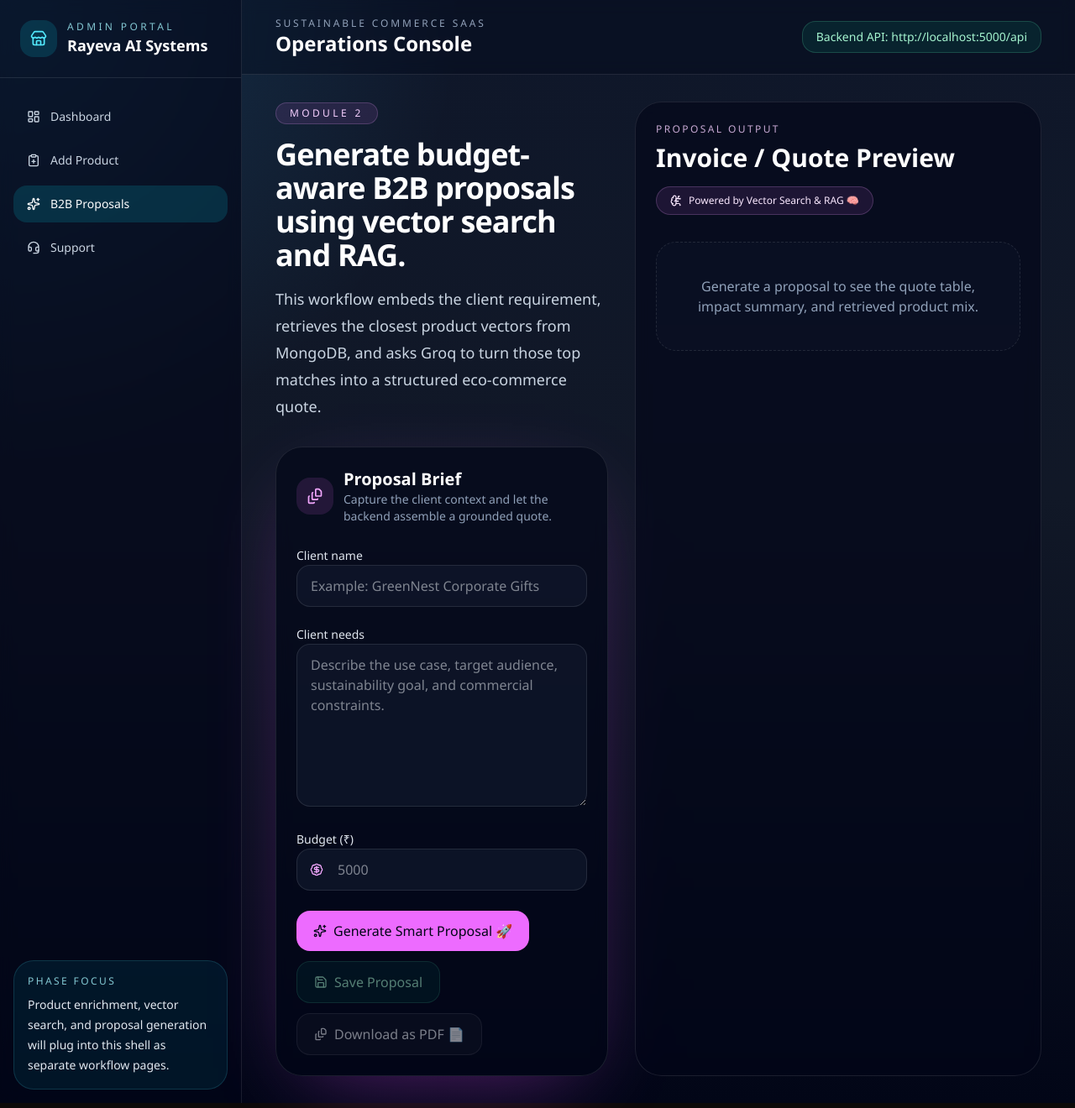
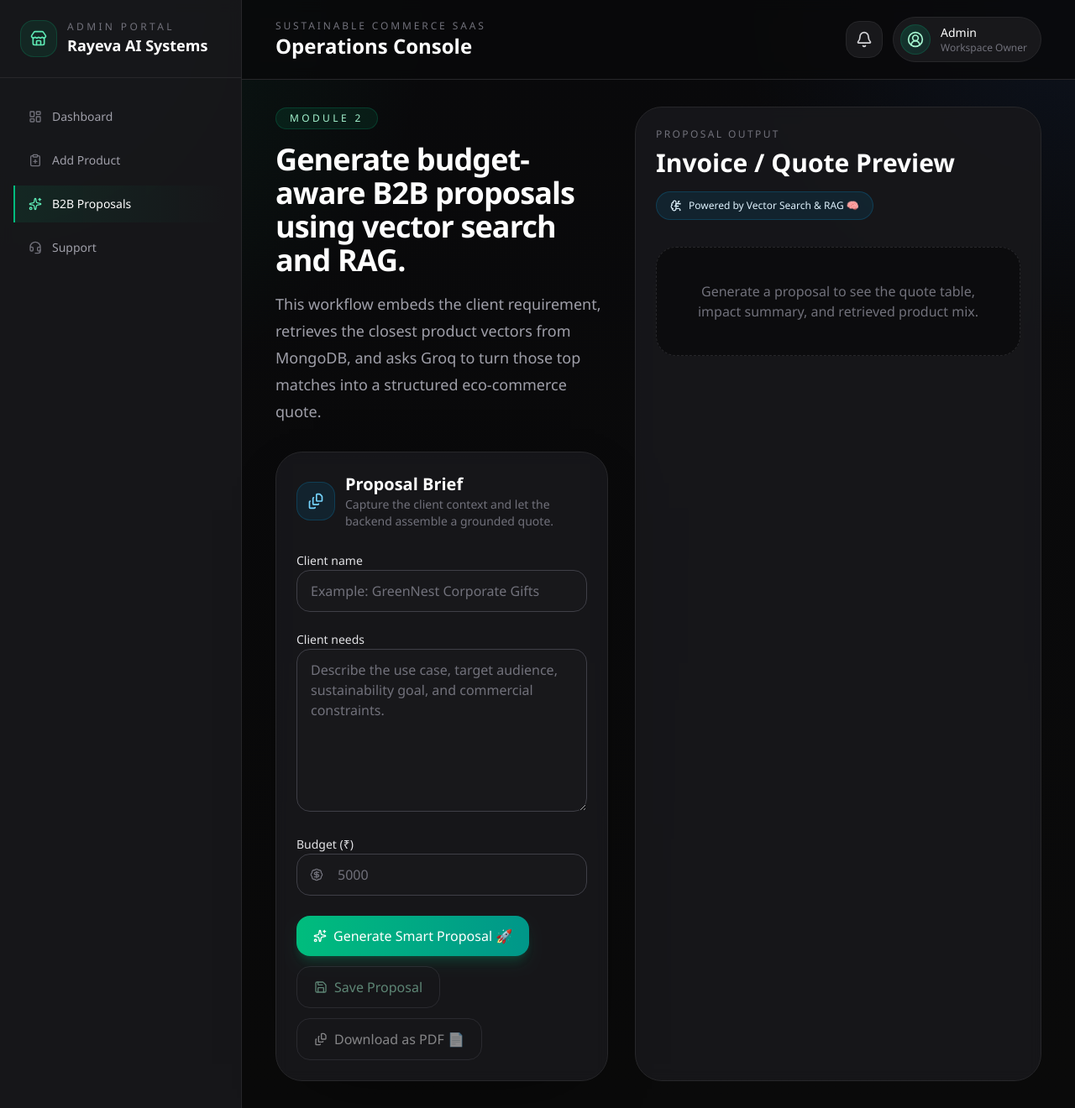
Before and after one commit to MayankSikkalwar/Sustainable_commerce_project, a React (Vite) app in the folder frontend/: page /proposals in a window 1280 px wide. Shown: the whole page at 84% size. Built offline with nearby package versions, Linux system fonts and the light colour scheme.

Commit message:
UI enhanced

```diff
--- a/frontend/src/layouts/AdminLayout.jsx
+++ b/frontend/src/layouts/AdminLayout.jsx
@@ -1,5 +1,5 @@
 import { Link, Outlet, useLocation } from "react-router-dom";
-import { ClipboardPlus, Headset, LayoutDashboard, Sparkles, Store } from "lucide-react";
+import { Bell, CircleUserRound, ClipboardPlus, Headset, LayoutDashboard, Sparkles, Store } from "lucide-react";
 
 const navigationItems = [
   {
@@ -39,16 +39,16 @@ function AdminLayout() {
   const location = useLocation();
 
   return (
-    <div className="min-h-screen bg-[radial-gradient(circle_at_top_left,_rgba(56,189,248,0.18),_transparent_30%),linear-gradient(180deg,_#0f172a_0%,_#111827_45%,_#020617_100%)] text-slate-100">
+    <div className="min-h-screen bg-[radial-gradient(circle_at_top_left,_rgba(16,185,129,0.12),_transparent_28%),radial-gradient(circle_at_top_right,_rgba(59,130,246,0.08),_transparent_22%),linear-gradient(180deg,_#09090b_0%,_#0a0a0a_100%)] text-zinc-100">
       <div className="flex min-h-screen">
-        <aside className="hidden w-72 shrink-0 border-r border-white/10 bg-slate-950/60 backdrop-blur print:hidden xl:flex xl:flex-col">
-          <div className="border-b border-white/10 px-6 py-6">
+        <aside className="hidden w-72 shrink-0 border-r border-zinc-800 bg-zinc-900/95 backdrop-blur print:hidden xl:flex xl:flex-col">
+          <div className="border-b border-zinc-800 px-6 py-6">
             <div className="flex items-center gap-3">
-              <div className="flex h-11 w-11 items-center justify-center rounded-2xl bg-cyan-400/15 text-cyan-300">
+              <div className="flex h-11 w-11 items-center justify-center rounded-2xl border border-emerald-500/20 bg-emerald-500/10 text-emerald-300">
                 <Store className="h-5 w-5" />
               </div>
               <div>
-                <p className="text-xs uppercase tracking-[0.28em] text-cyan-200/80">Admin Portal</p>
+                <p className="text-xs uppercase tracking-[0.28em] text-zinc-500">Admin Portal</p>
                 <h1 className="text-lg font-semibold text-white">Rayeva AI Systems</h1>
               </div>
             </div>
@@ -64,13 +64,13 @@ function AdminLayout() {
                   <li key={item.to}>
                     <Link
                       to={item.to}
-                      className={`flex items-center gap-3 rounded-2xl px-4 py-3 text-sm transition ${
+                      className={`flex items-center gap-3 rounded-r-2xl border-l-2 px-4 py-3 text-sm transition ${
                         isActive
-                          ? "bg-cyan-400/15 text-white shadow-[0_18px_50px_-28px_rgba(34,211,238,0.85)]"
-                          : "text-slate-300 hover:bg-white/5 hover:text-white"
+                          ? "border-emerald-500 bg-gradient-to-r from-emerald-500/10 to-transparent text-white"
+                          : "border-transparent text-zinc-400 hover:bg-zinc-800/70 hover:text-white"
                       }`}
                     >
-                      <Icon className="h-4 w-4" />
+                      <Icon className={`h-4 w-4 ${isActive ? "text-emerald-300" : "text-zinc-500"}`} />
                       <span>{item.label}</span>
                     </Link>
                   </li>
@@ -78,25 +78,32 @@ function AdminLayout() {
               })}
             </ul>
           </nav>
-
-          <div className="m-4 rounded-3xl border border-cyan-300/15 bg-cyan-400/8 p-4">
-            <p className="text-xs uppercase tracking-[0.2em] text-cyan-200/80">Phase Focus</p>
-            <p className="mt-2 text-sm leading-6 text-slate-200">
-              Product enrichment, vector search, and proposal generation will plug
-              into this shell as separate workflow pages.
-            </p>
-          </div>
         </aside>
 
         <div className="flex min-h-screen flex-1 flex-col">
-          <header className="border-b border-white/10 bg-slate-950/35 backdrop-blur print:hidden">
+          <header className="border-b border-zinc-800 bg-zinc-950/80 backdrop-blur print:hidden">
             <div className="flex items-center justify-between gap-4 px-6 py-5 lg:px-10">
               <div>
-                <p className="text-xs uppercase tracking-[0.24em] text-slate-400">Sustainable Commerce SaaS</p>
+                <p className="text-xs uppercase tracking-[0.24em] text-zinc-500">Sustainable Commerce SaaS</p>
                 <h2 className="text-2xl font-semibold text-white">Operations Console</h2>
               </div>
-              <div className="rounded-2xl border border-emerald-300/20 bg-emerald-400/10 px-4 py-2 text-sm text-emerald-200">
-                Backend API: {`http://localhost:5000/api`}
+              <div className="flex items-center gap-3">
+                <button
+                  type="button"
+                  className="inline-flex h-11 w-11 items-center justify-center rounded-2xl border border-zinc-800 bg-zinc-900 text-zinc-300 transition hover:border-emerald-500/30 hover:text-white"
+                  aria-label="Notifications"
+                >
+                  <Bell className="h-5 w-5" />
+                </button>
+                <div className="flex items-center gap-3 rounded-full border border-zinc-800 bg-zinc-900 py-2 pl-2 pr-4">
+                  <div className="flex h-9 w-9 items-center justify-center overflow-hidden rounded-full border border-emerald-500/20 bg-gradient-to-br from-emerald-500/20 to-teal-500/10 text-emerald-200">
+                    <CircleUserRound className="h-5 w-5" />
+                  </div>
+                  <div className="hidden sm:block">
+                    <p className="text-sm font-medium text-white">Admin</p>
+                    <p className="text-xs text-zinc-500">Workspace Owner</p>
+                  </div>
+                </div>
               </div>
             </div>
           </header>
--- a/frontend/src/pages/ProposalGeneratorPage.jsx
+++ b/frontend/src/pages/ProposalGeneratorPage.jsx
@@ -101,26 +101,26 @@ function ProposalGeneratorPage() {
     <section className="grid gap-8 print:block xl:grid-cols-[0.9fr_1.1fr]">
       <div className="space-y-8 print:hidden">
         <div className="space-y-4">
-          <p className="inline-flex rounded-full border border-fuchsia-300/20 bg-fuchsia-400/10 px-4 py-1 text-xs uppercase tracking-[0.28em] text-fuchsia-200">
+          <p className="inline-flex rounded-full border border-emerald-500/20 bg-emerald-500/10 px-4 py-1 text-xs uppercase tracking-[0.28em] text-emerald-200">
             Module 2
           </p>
           <h1 className="max-w-3xl text-4xl font-semibold tracking-tight text-white">
             Generate budget-aware B2B proposals using vector search and RAG.
           </h1>
-          <p className="max-w-3xl text-lg leading-8 text-slate-300">
+          <p className="max-w-3xl text-lg leading-8 text-zinc-400">
             This workflow embeds the client requirement, retrieves the closest product vectors from
             MongoDB, and asks Groq to turn those top matches into a structured eco-commerce quote.
           </p>
         </div>
 
-        <div className="rounded-[2rem] border border-white/10 bg-slate-950/60 p-6 shadow-[0_30px_100px_-40px_rgba(217,70,239,0.45)] backdrop-blur print:hidden">
+        <div className="rounded-[2rem] border border-zinc-800 bg-zinc-900/90 p-6 shadow-[0_25px_80px_-45px_rgba(0,0,0,0.85)] backdrop-blur print:hidden">
           <div className="mb-6 flex items-center gap-3">
-            <div className="rounded-2xl bg-fuchsia-400/12 p-3 text-fuchsia-300">
+            <div className="rounded-2xl border border-sky-500/20 bg-sky-500/10 p-3 text-sky-300">
               <FileStack className="h-5 w-5" />
             </div>
             <div>
               <h2 className="text-xl font-semibold text-white">Proposal Brief</h2>
-              <p className="text-sm text-slate-400">
+              <p className="text-sm text-zinc-500">
                 Capture the client context and let the backend assemble a grounded quote.
               </p>
             </div>
@@ -128,37 +128,37 @@ function ProposalGeneratorPage() {
 
           <div className="space-y-5">
             <label className="block space-y-2">
-              <span className="text-sm font-medium text-slate-200">Client name</span>
+              <span className="text-sm font-medium text-zinc-200">Client name</span>
               <input
                 value={clientName}
                 onChange={(event) => setClientName(event.target.value)}
                 placeholder="Example: GreenNest Corporate Gifts"
-                className="w-full rounded-2xl border border-white/10 bg-slate-900/80 px-4 py-3 text-slate-100 outline-none transition focus:border-fuchsia-300/40 focus:ring-2 focus:ring-fuchsia-400/20"
+                className="w-full rounded-2xl border border-zinc-700 bg-zinc-900 px-4 py-3 text-zinc-100 outline-none transition placeholder:text-zinc-500 focus:border-emerald-500/60 focus:ring-2 focus:ring-emerald-500/30"
               />
             </label>
 
             <label className="block space-y-2">
-              <span className="text-sm font-medium text-slate-200">Client needs</span>
+              <span className="text-sm font-medium text-zinc-200">Client needs</span>
               <textarea
                 value={clientNeeds}
                 onChange={(event) => setClientNeeds(event.target.value)}
                 rows={7}
                 placeholder="Describe the use case, target audience, sustainability goal, and commercial constraints."
-                className="w-full rounded-2xl border border-white/10 bg-slate-900/80 px-4 py-3 text-slate-100 outline-none transition focus:border-fuchsia-300/40 focus:ring-2 focus:ring-fuchsia-400/20"
+                className="w-full rounded-2xl border border-zinc-700 bg-zinc-900 px-4 py-3 text-zinc-100 outline-none transition placeholder:text-zinc-500 focus:border-emerald-500/60 focus:ring-2 focus:ring-emerald-500/30"
               />
             </label>
 
             <label className="block space-y-2">
-              <span className="text-sm font-medium text-slate-200">Budget (₹)</span>
+              <span className="text-sm font-medium text-zinc-200">Budget (₹)</span>
               <div className="relative">
-                <BadgeDollarSign className="pointer-events-none absolute left-4 top-1/2 h-4 w-4 -translate-y-1/2 text-fuchsia-300" />
+                <BadgeDollarSign className="pointer-events-none absolute left-4 top-1/2 h-4 w-4 -translate-y-1/2 text-zinc-500" />
                 <input
                   type="number"
                   min="1"
                   value={budget}
                   onChange={(event) => setBudget(event.target.value)}
                   placeholder="5000"
-                  className="w-full rounded-2xl border border-white/10 bg-slate-900/80 px-12 py-3 text-slate-100 outline-none transition focus:border-fuchsia-300/40 focus:ring-2 focus:ring-fuchsia-400/20"
+                  className="w-full rounded-2xl border border-zinc-700 bg-zinc-900 px-12 py-3 text-zinc-100 outline-none transition placeholder:text-zinc-500 focus:border-emerald-500/60 focus:ring-2 focus:ring-emerald-500/30"
                 />
               </div>
             </label>
@@ -169,7 +169,7 @@ function ProposalGeneratorPage() {
               type="button"
               onClick={handleGenerateProposal}
               disabled={isLoading}
-              className="inline-flex items-center gap-2 rounded-2xl bg-fuchsia-400 px-5 py-3 font-medium text-slate-950 transition hover:bg-fuchsia-300 disabled:cursor-not-allowed disabled:opacity-70"
+              className="inline-flex items-center gap-2 rounded-2xl bg-gradient-to-r from-emerald-500 to-teal-600 px-5 py-3 font-medium text-white shadow-lg shadow-emerald-500/20 transition hover:from-emerald-400 hover:to-teal-500 disabled:cursor-not-allowed disabled:opacity-70"
             >
               {isLoading ? <LoaderCircle className="h-4 w-4 animate-spin" /> : <Sparkles className="h-4 w-4" />}
               <span>{isLoading ? "Generating..." : "Generate Smart Proposal 🚀"}</span>
@@ -179,7 +179,7 @@ function ProposalGeneratorPage() {
               type="button"
               onClick={handleSaveProposal}
               disabled={isSaving || !proposalData?.proposal}
-              className="inline-flex items-center gap-2 rounded-2xl border border-emerald-300/25 bg-emerald-400/12 px-5 py-3 font-medium text-emerald-200 transition hover:bg-emerald-400/18 disabled:cursor-not-allowed disabled:opacity-50"
+              className="inline-flex items-center gap-2 rounded-2xl border border-zinc-700 bg-zinc-900 px-5 py-3 font-medium text-emerald-200 transition hover:border-emerald-500/30 hover:bg-zinc-800 disabled:cursor-not-allowed disabled:opacity-50"
             >
               {isSaving ? <LoaderCircle className="h-4 w-4 animate-spin" /> : <Save className="h-4 w-4" />}
               <span>{isSaving ? "Saving..." : "Save Proposal"}</span>
@@ -189,7 +189,7 @@ function ProposalGeneratorPage() {
               type="button"
               onClick={handleDownloadPdf}
               disabled={!proposalData?.proposal}
-              className="inline-flex items-center gap-2 rounded-2xl border border-slate-200/15 bg-white/5 px-5 py-3 font-medium text-slate-100 transition hover:bg-white/10 disabled:cursor-not-allowed disabled:opacity-50"
+              className="inline-flex items-center gap-2 rounded-2xl border border-zinc-700 bg-zinc-900 px-5 py-3 font-medium text-zinc-100 transition hover:bg-zinc-800 disabled:cursor-not-allowed disabled:opacity-50"
             >
               <FileStack className="h-4 w-4" />
               <span>Download as PDF 📄</span>
@@ -198,24 +198,24 @@ function ProposalGeneratorPage() {
         </div>
 
         {proposalData?.matchedProducts?.length ? (
-          <div className="rounded-[2rem] border border-white/10 bg-slate-950/60 p-6 backdrop-blur print:hidden">
-            <div className="mb-4 flex items-center gap-2 text-sm font-medium text-slate-200">
-              <BrainCircuit className="h-4 w-4 text-fuchsia-300" />
+          <div className="rounded-[2rem] border border-zinc-800 bg-zinc-900/90 p-6 backdrop-blur print:hidden">
+            <div className="mb-4 flex items-center gap-2 text-sm font-medium text-zinc-200">
+              <BrainCircuit className="h-4 w-4 text-sky-300" />
               Top Vector Matches
             </div>
             <div className="space-y-3">
               {proposalData.matchedProducts.map((product) => (
                 <div
                   key={product.id}
-                  className="flex items-center justify-between rounded-2xl border border-white/8 bg-slate-900/70 px-4 py-3"
+                  className="flex items-center justify-between rounded-2xl border border-zinc-800 bg-zinc-950/80 px-4 py-3"
                 >
                   <div>
                     <p className="font-medium text-white">{product.name}</p>
-                    <p className="text-sm text-slate-400">
+                    <p className="text-sm text-zinc-500">
                       Cost {formatINR(product.cost)} • Price {formatINR(product.price)}
                     </p>
                   </div>
-                  <span className="rounded-full border border-fuchsia-300/20 bg-fuchsia-400/10 px-3 py-1 text-xs text-fuchsia-100">
+                  <span className="rounded-full border border-sky-500/20 bg-sky-500/10 px-3 py-1 text-xs text-sky-100">
                     similarity {product.similarityScore?.toFixed(3)}
                   </span>
                 </div>
@@ -225,13 +225,13 @@ function ProposalGeneratorPage() {
         ) : null}
       </div>
 
-      <div className="rounded-[2rem] border border-white/10 bg-slate-950/60 p-6 backdrop-blur print:rounded-none print:border-0 print:bg-white print:p-0 print:text-black print:shadow-none">
+      <div className="rounded-[2rem] border border-zinc-800 bg-zinc-900/90 p-6 backdrop-blur print:rounded-none print:border-0 print:bg-white print:p-0 print:text-black print:shadow-none">
         <div className="flex flex-wrap items-start justify-between gap-4 print:border-b print:border-slate-300 print:pb-4">
           <div>
-            <p className="text-xs uppercase tracking-[0.2em] text-fuchsia-200/80 print:text-slate-500">Proposal Output</p>
+            <p className="text-xs uppercase tracking-[0.2em] text-zinc-500 print:text-slate-500">Proposal Output</p>
             <h2 className="mt-2 text-3xl font-semibold text-white print:text-black">Invoice / Quote Preview</h2>
           </div>
-          <span className="inline-flex items-center gap-2 rounded-full border border-fuchsia-300/20 bg-fuchsia-400/10 px-4 py-2 text-xs font-medium text-fuchsia-100 print:border-slate-300 print:bg-white print:text-black">
+          <span className="inline-flex items-center gap-2 rounded-full border border-sky-500/20 bg-sky-500/10 px-4 py-2 text-xs font-medium text-sky-100 print:border-slate-300 print:bg-white print:text-black">
             <BrainCircuit className="h-3.5 w-3.5" />
             Powered by Vector Search & RAG 🧠
           </span>
@@ -240,15 +240,15 @@ function ProposalGeneratorPage() {
         {proposalData?.proposal ? (
           <div className="mt-8 space-y-8">
             <div className="grid gap-4 sm:grid-cols-3">
-              <div className="rounded-2xl border border-white/8 bg-slate-900/70 p-4 print:border-slate-300 print:bg-white">
-                <p className="text-xs uppercase tracking-[0.18em] text-slate-400 print:text-slate-500">Client</p>
+              <div className="rounded-2xl border border-zinc-800 bg-zinc-950/80 p-4 print:border-slate-300 print:bg-white">
+                <p className="text-xs uppercase tracking-[0.18em] text-zinc-500 print:text-slate-500">Client</p>
                 <p className="mt-2 text-lg font-semibold text-white print:text-black">{clientName}</p>
               </div>
-              <div className="rounded-2xl border border-white/8 bg-slate-900/70 p-4 print:border-slate-300 print:bg-white">
-                <p className="text-xs uppercase tracking-[0.18em] text-slate-400 print:text-slate-500">Budget</p>
+              <div className="rounded-2xl border border-zinc-800 bg-zinc-950/80 p-4 print:border-slate-300 print:bg-white">
+                <p className="text-xs uppercase tracking-[0.18em] text-zinc-500 print:text-slate-500">Budget</p>
                 <p className="mt-2 text-lg font-semibold text-white print:text-black">{formatINR(budget)}</p>
               </div>
-              <div className="rounded-2xl border border-emerald-300/15 bg-emerald-400/10 p-4 print:border-slate-300 print:bg-white">
+              <div className="rounded-2xl border border-emerald-500/20 bg-emerald-500/10 p-4 print:border-slate-300 print:bg-white">
                 <p className="text-xs uppercase tracking-[0.18em] text-emerald-100/80 print:text-slate-500">Estimated Total</p>
                 <p className="mt-2 text-lg font-semibold text-emerald-100 print:text-black">
                   {formatINR(proposalData.proposal.totalEstimatedCost || 0)}
@@ -256,21 +256,21 @@ function ProposalGeneratorPage() {
               </div>
             </div>
 
-            <div className="overflow-hidden rounded-3xl border border-white/10 print:rounded-none print:border-slate-300">
-              <table className="min-w-full divide-y divide-white/10 text-left print:divide-slate-300">
-                <thead className="bg-slate-900/90 print:bg-white">
-                  <tr className="text-xs uppercase tracking-[0.18em] text-slate-400 print:text-slate-600">
+            <div className="overflow-hidden rounded-3xl border border-zinc-800 print:rounded-none print:border-slate-300">
+              <table className="min-w-full divide-y divide-zinc-800 text-left print:divide-slate-300">
+                <thead className="bg-zinc-950 print:bg-white">
+                  <tr className="text-xs uppercase tracking-[0.18em] text-zinc-500 print:text-slate-600">
                     <th className="px-5 py-4">Product</th>
                     <th className="px-5 py-4">Quantity</th>
                     <th className="px-5 py-4">Unit Cost</th>
                     <th className="px-5 py-4">Line Total</th>
                   </tr>
                 </thead>
-                <tbody className="divide-y divide-white/8 bg-slate-950/40 print:divide-slate-200 print:bg-white">
+                <tbody className="divide-y divide-zinc-800 bg-zinc-900/40 print:divide-slate-200 print:bg-white">
                   {(proposalData.proposal.productsMix || []).map((item) => (
                     <tr
                       key={`${item.productName}-${item.suggestedQuantity}`}
-                      className="text-slate-200 print:text-black"
+                      className="text-zinc-200 print:text-black"
                     >
                       <td className="px-5 py-4 font-medium text-white print:text-black">{item.productName}</td>
                       <td className="px-5 py-4">{item.suggestedQuantity}</td>
@@ -282,15 +282,15 @@ function ProposalGeneratorPage() {
               </table>
             </div>
 
-            <div className="rounded-3xl border border-fuchsia-300/15 bg-fuchsia-400/8 p-5 print:border-slate-300 print:bg-white">
-              <p className="text-xs uppercase tracking-[0.18em] text-fuchsia-200/80 print:text-slate-500">Impact Positioning</p>
-              <p className="mt-3 text-base leading-8 text-slate-100 print:text-black">
+            <div className="rounded-3xl border border-zinc-800 bg-zinc-950/80 p-5 print:border-slate-300 print:bg-white">
+              <p className="text-xs uppercase tracking-[0.18em] text-zinc-500 print:text-slate-500">Impact Positioning</p>
+              <p className="mt-3 text-base leading-8 text-zinc-100 print:text-black">
                 {proposalData.proposal.impactPositioningSummary}
               </p>
             </div>
           </div>
         ) : (
-          <div className="mt-8 rounded-3xl border border-dashed border-white/10 bg-slate-900/40 p-10 text-center text-slate-400">
+          <div className="mt-8 rounded-3xl border border-dashed border-zinc-800 bg-zinc-950/70 p-10 text-center text-zinc-500">
             Generate a proposal to see the quote table, impact summary, and retrieved product mix.
           </div>
         )}
```
Also changed, not shown: frontend/src/pages/DashboardPage.jsx (+16 -11 lines), frontend/src/pages/ProductOnboardingPage.jsx (+28 -28 lines), frontend/src/pages/SupportPage.jsx (+7 -7 lines).
